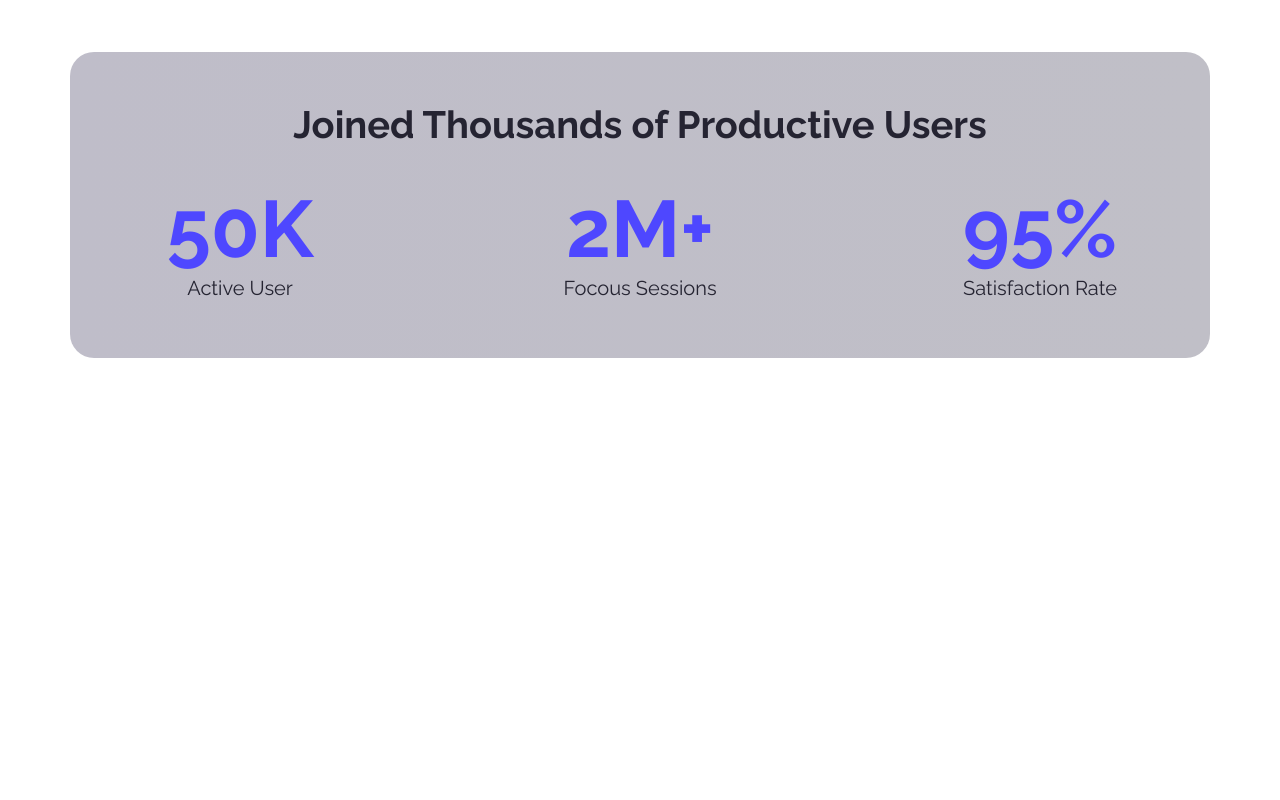
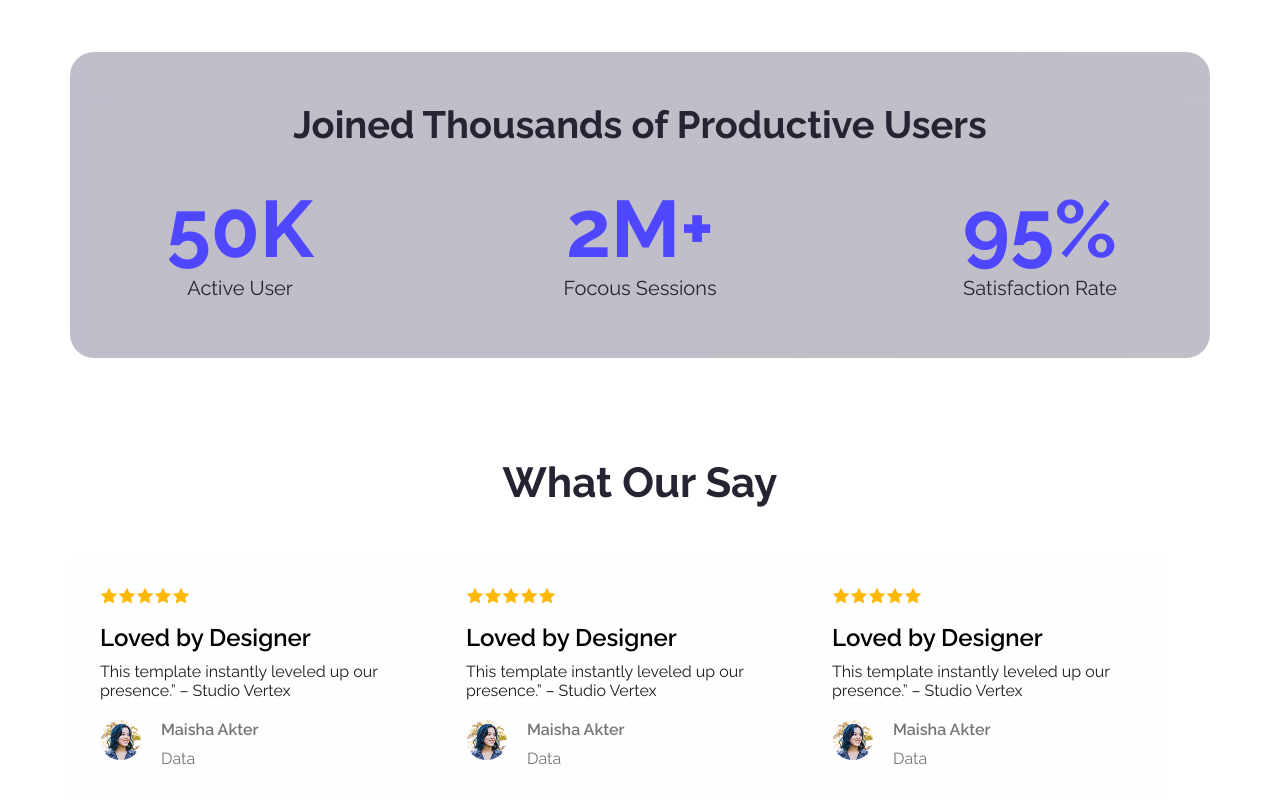
Before and after one commit to aftabuddin007/ph-1st-assignment, a plain HTML site: page index.html in a window 1280 px wide. Shown: the part 1174-1974 px from the top of the page. Before the commit the page ends 1632 px from the top, so only its background shows below. Drawn offline with Linux system fonts and the light colour scheme.

Commit message:
update what our user say

```diff
--- a/index.html
+++ b/index.html
@@ -53,6 +53,61 @@
         </div>
     </div>
     </section>
+    <section class="what-our-user">
+        <h3 class="what-title">What Our Say</h3>
+        <div class="what-box">
+            <div class="box1">
+                <div class="star">
+                    <li><img src="Assets/icon-star.png" alt=""></li>
+                    <li><img src="Assets/icon-star.png" alt=""></li>
+                    <li><img src="Assets/icon-star.png" alt=""></li>
+                    <li><img src="Assets/icon-star.png" alt=""></li>
+                    <li><img src="Assets/icon-star.png" alt=""></li></div>
+                    <h4 class="cus-title">Loved by Designer</h4>
+                    <p class="cus-des">This template instantly leveled up our presence.” – Studio Vertex</p>
+                    <div class="cus-details">
+                    <div class="cus-image"><img class="cia" src="Assets/avatar.png" alt=""></div>
+                    <div class="cus-info">
+                        <h5 class="cus-name">Maisha Akter</h5>
+                        <p class="cus-designation">Data</p>
+                    </div></div>
 
+            </div>
+            <div class="box1">
+                <div class="star">
+                    <li><img src="Assets/icon-star.png" alt=""></li>
+                    <li><img src="Assets/icon-star.png" alt=""></li>
+                    <li><img src="Assets/icon-star.png" alt=""></li>
+                    <li><img src="Assets/icon-star.png" alt=""></li>
+                    <li><img src="Assets/icon-star.png" alt=""></li></div>
+                    <h4 class="cus-title">Loved by Designer</h4>
+                    <p class="cus-des">This template instantly leveled up our presence.” – Studio Vertex</p>
+                    <div class="cus-details">
+                    <div class="cus-image"><img class="cia" src="Assets/avatar.png" alt=""></div>
+                    <div class="cus-info">
+                        <h5 class="cus-name">Maisha Akter</h5>
+                        <p class="cus-designation">Data</p>
+                    </div></div>
+
+            </div>
+            <div class="box1">
+                <div class="star">
+                    <li><img src="Assets/icon-star.png" alt=""></li>
+                    <li><img src="Assets/icon-star.png" alt=""></li>
+                    <li><img src="Assets/icon-star.png" alt=""></li>
+                    <li><img src="Assets/icon-star.png" alt=""></li>
+                    <li><img src="Assets/icon-star.png" alt=""></li></div>
+                    <h4 class="cus-title">Loved by Designer</h4>
+                    <p class="cus-des">This template instantly leveled up our presence.” – Studio Vertex</p>
+                    <div class="cus-details">
+                    <div class="cus-image"><img class="cia" src="Assets/avatar.png" alt=""></div>
+                    <div class="cus-info">
+                        <h5 class="cus-name">Maisha Akter</h5>
+                        <p class="cus-designation">Data</p>
+                    </div></div>
+
+            </div>
+        </div>
+    </section>
 </body>
 </html>
--- a/style.css
+++ b/style.css
@@ -149,3 +149,65 @@
     height: 121px;
     width: 180px;
 }
+/*what our customer-say*/
+.star li{
+    text-decoration: none;
+    list-style-type: none;
+}
+.star{
+    display: flex;
+    margin-bottom: 15px;
+}
+.what-title{
+   font-size: 42px;
+   font-weight: bold;
+   color: #252432;
+   text-align: center;
+   margin-bottom: 50px;
+}
+.cus-title{
+    font-size: 24px;
+    font-weight: 600;
+    margin-bottom: 10px;
+
+}
+.cus-des{
+    font-size: 16px;
+    color:#1E1E1E ;
+}
+.cus-details{
+    display: flex;
+    gap: 20px;
+    margin-top: 20px;
+}
+.cus-name{
+    font-size: 16px;
+    font-weight: 600;
+    color: #757575;
+    margin-bottom: 10px;
+
+}
+.cus-designation{
+    font-size: 16px;
+    color: #757575;
+}
+.box1{
+    height: 243px;
+    width: 366px;
+    background-color: #fffefe;
+    padding: 30px;
+
+}
+.what-box{
+    display: flex;
+}
+.what-our-user{
+    width: 1140px;
+    height: 342px;
+
+    justify-content: center;
+    margin: 0 auto;
+}
+.cia{
+    border-radius: 50%;
+}
```
